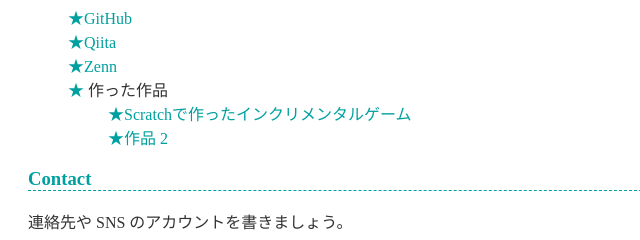
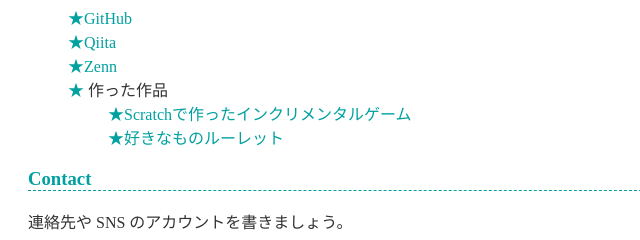
Before and after one commit to canataocha/canataocha.github.io, a plain HTML site: page index.html in a window 1280 px wide. Shown: the part 960-1200 px from the top of the page, 2-642 px from the left. Drawn offline with Linux system fonts and the light colour scheme.

Commit message:
作った作品に好きなものルーレットを追加

```diff
--- a/index.html
+++ b/index.html
@@ -54,7 +54,7 @@
         作った作品
         <ul>
           <li><a href="https://scratch.mit.edu/projects/1443613099">Scratchで作ったインクリメンタルゲーム</a></li>
-          <li><a href="https://example.com/">作品 2</a></li>
+          <li><a href="https://canataocha.github.io/web-application1-assignment/">好きなものルーレット</a></li>
         </ul>
       </li>
     </ul>
```
